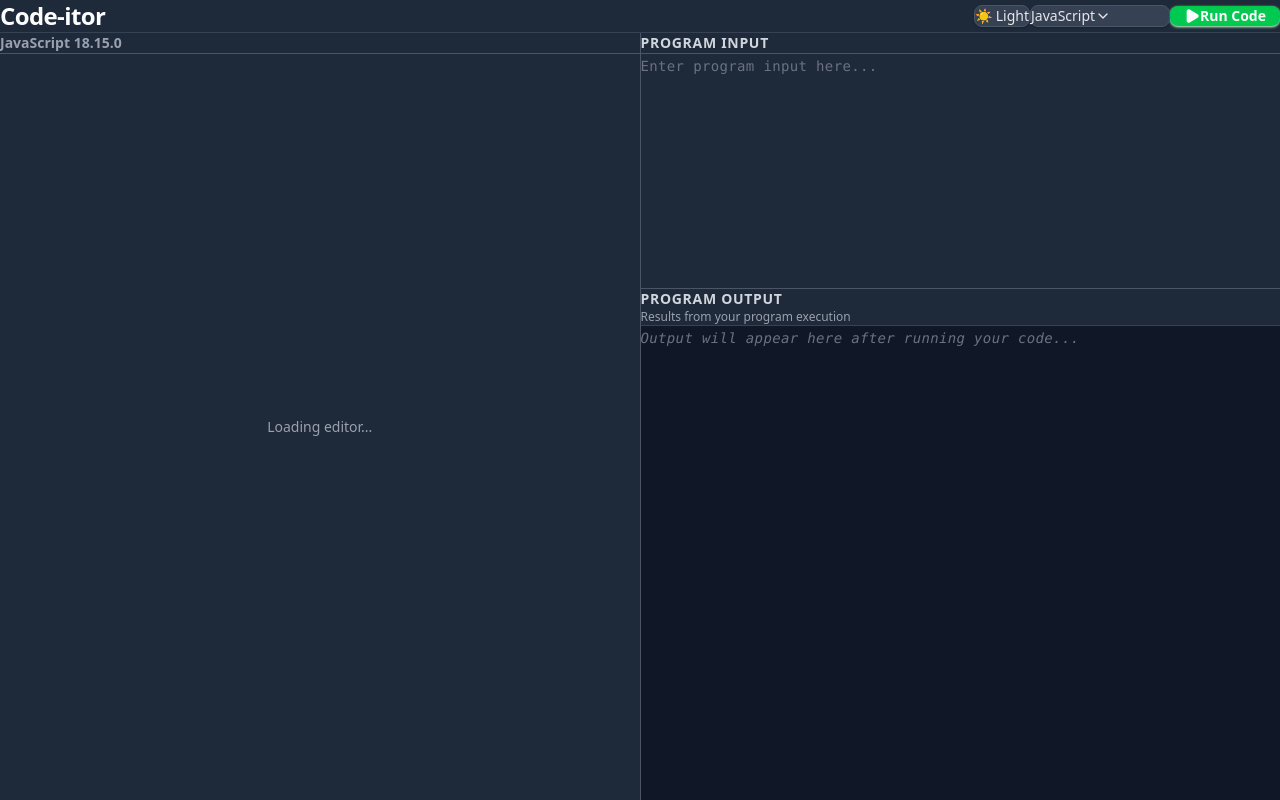
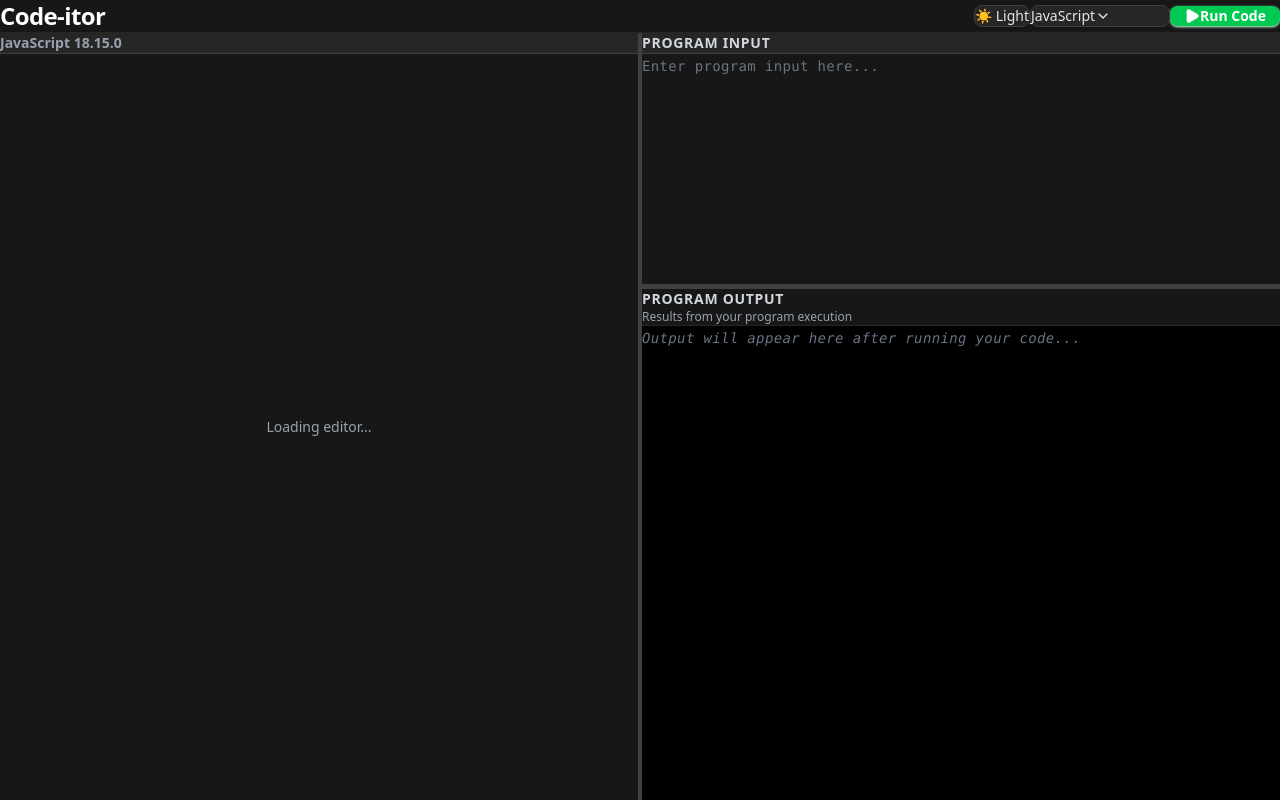
Before and after one commit to TheInfernitex/compiler, a Next.js app: page / in a window 1280 px wide. Built offline with nearby package versions, Linux system fonts and the light colour scheme.

Commit message:
update dark mode colors

```diff
--- a/src/app/page.tsx
+++ b/src/app/page.tsx
@@ -1,6 +1,6 @@
 "use client";
 
-import { useState, useRef, useEffect } from "react";
+import { useState, useRef, useEffect, useCallback } from "react";
 import { Play, Square, ChevronDown } from "lucide-react";
 
 const LANGUAGES = [
@@ -104,9 +104,17 @@ export default function CodeEditor() {
   const [isDarkMode, setIsDarkMode] = useState(true);
   const [isClient, setIsClient] = useState(false);
   const [isMonacoLoaded, setIsMonacoLoaded] = useState(false);
+
+  // Draggable panes state
+  const [leftPaneWidth, setLeftPaneWidth] = useState(50); // percentage
+  const [rightPaneInputHeight, setRightPaneInputHeight] = useState(33); // percentage of right pane
+  const [isDraggingVertical, setIsDraggingVertical] = useState(false);
+  const [isDraggingHorizontal, setIsDraggingHorizontal] = useState(false);
+
   const codeEditorRef = useRef<HTMLDivElement>(null);
   const monacoEditorRef = useRef<MonacoEditor | null>(null);
   const inputTextareaRef = useRef<HTMLTextAreaElement>(null);
+  const containerRef = useRef<HTMLDivElement>(null);
 
   // Handle client-side hydration and Monaco loading
   useEffect(() => {
@@ -195,6 +203,78 @@ export default function CodeEditor() {
     }
   }, [selectedLanguage, code]);
 
+  // Vertical drag handling (between left and right panes)
+  const handleVerticalMouseDown = useCallback((e: React.MouseEvent) => {
+    e.preventDefault();
+    setIsDraggingVertical(true);
+  }, []);
+
+  const handleVerticalMouseMove = useCallback(
+    (e: MouseEvent) => {
+      if (!isDraggingVertical || !containerRef.current) return;
+
+      const rect = containerRef.current.getBoundingClientRect();
+      const newLeftWidth = ((e.clientX - rect.left) / rect.width) * 100;
+      setLeftPaneWidth(Math.max(20, Math.min(80, newLeftWidth)));
+    },
+    [isDraggingVertical],
+  );
+
+  const handleVerticalMouseUp = useCallback(() => {
+    setIsDraggingVertical(false);
+  }, []);
+
+  // Horizontal drag handling (between input and output in right pane)
+  const handleHorizontalMouseDown = useCallback((e: React.MouseEvent) => {
+    e.preventDefault();
+    setIsDraggingHorizontal(true);
+  }, []);
+
+  const handleHorizontalMouseMove = useCallback(
+    (e: MouseEvent) => {
+      if (!isDraggingHorizontal || !containerRef.current) return;
+
+      const rect = containerRef.current.getBoundingClientRect();
+      const headerHeight = 72; // Approximate header height
+      const rightPaneTop = rect.top + headerHeight;
+      const rightPaneHeight = rect.height - headerHeight;
+      const newInputHeight =
+        ((e.clientY - rightPaneTop) / rightPaneHeight) * 100;
+      setRightPaneInputHeight(Math.max(20, Math.min(80, newInputHeight)));
+    },
+    [isDraggingHorizontal],
+  );
+
+  const handleHorizontalMouseUp = useCallback(() => {
+    setIsDraggingHorizontal(false);
+  }, []);
+
+  // Mouse event listeners
+  useEffect(() => {
+    if (isDraggingVertical) {
+      document.addEventListener("mousemove", handleVerticalMouseMove);
+      document.addEventListener("mouseup", handleVerticalMouseUp);
+    }
+    if (isDraggingHorizontal) {
+      document.addEventListener("mousemove", handleHorizontalMouseMove);
+      document.addEventListener("mouseup", handleHorizontalMouseUp);
+    }
+
+    return () => {
+      document.removeEventListener("mousemove", handleVerticalMouseMove);
+      document.removeEventListener("mouseup", handleVerticalMouseUp);
+      document.removeEventListener("mousemove", handleHorizontalMouseMove);
+      document.removeEventListener("mouseup", handleHorizontalMouseUp);
+    };
+  }, [
+    isDraggingVertical,
+    isDraggingHorizontal,
+    handleVerticalMouseMove,
+    handleVerticalMouseUp,
+    handleHorizontalMouseMove,
+    handleHorizontalMouseUp,
+  ]);
+
   const handleLanguageChange = (language: (typeof LANGUAGES)[0]) => {
     setSelectedLanguage(language);
     setCode(DEFAULT_CODE[language.id as keyof typeof DEFAULT_CODE] || "");
@@ -259,11 +339,12 @@ export default function CodeEditor() {
 
   return (
     <div
-      className={`h-screen flex flex-col ${isDarkMode ? "bg-gray-900" : "bg-gray-50"} font-sans`}
+      ref={containerRef}
+      className={`h-screen flex flex-col ${isDarkMode ? "bg-black" : "bg-gray-50"} font-sans select-none`}
     >
       {/* Header */}
       <header
-        className={`border-b px-6 py-4 ${isDarkMode ? "bg-gray-800 border-gray-700" : "bg-white border-gray-200"} shadow-sm`}
+        className={`border-b px-6 py-4 ${isDarkMode ? "bg-neutral-900 border-neutral-800" : "bg-white border-gray-200"} shadow-sm`}
       >
         <div className="flex items-center justify-between max-w-full">
           <div className="flex items-center space-x-3">
@@ -280,7 +361,7 @@ export default function CodeEditor() {
               onClick={toggleTheme}
               className={`px-4 py-2 rounded-lg transition-all duration-200 font-medium text-sm shadow-sm ${
                 isDarkMode
-                  ? "bg-gray-700 hover:bg-gray-600 text-gray-200 border border-gray-600"
+                  ? "bg-neutral-800 hover:bg-neutral-700 text-gray-200 border border-neutral-700"
                   : "bg-gray-100 hover:bg-gray-200 text-gray-700 border border-gray-300"
               }`}
             >
@@ -293,7 +374,7 @@ export default function CodeEditor() {
                 onClick={() => setIsDropdownOpen(!isDropdownOpen)}
                 className={`flex items-center space-x-3 px-4 py-2 rounded-lg transition-all duration-200 font-medium text-sm shadow-sm min-w-[140px] ${
                   isDarkMode
-                    ? "bg-gray-700 hover:bg-gray-600 text-gray-200 border border-gray-600"
+                    ? "bg-neutral-800 hover:bg-neutral-700 text-gray-200 border border-neutral-700"
                     : "bg-white hover:bg-gray-50 text-gray-700 border border-gray-300"
                 }`}
               >
@@ -307,7 +388,7 @@ export default function CodeEditor() {
                 <div
                   className={`absolute top-full mt-2 right-0 border rounded-lg shadow-xl py-2 min-w-[200px] z-20 ${
                     isDarkMode
-                      ? "bg-gray-800 border-gray-600"
+                      ? "bg-neutral-900 border-neutral-700"
                       : "bg-white border-gray-200"
                   }`}
                 >
@@ -321,7 +402,7 @@ export default function CodeEditor() {
                             ? "bg-blue-900 text-blue-200"
                             : "bg-blue-50 text-blue-700"
                           : isDarkMode
-                            ? "text-gray-300 hover:bg-gray-700"
+                            ? "text-gray-300 hover:bg-neutral-800"
                             : "text-gray-700 hover:bg-gray-50"
                       }`}
                     >
@@ -367,16 +448,15 @@ export default function CodeEditor() {
       <div className="flex-1 flex min-h-0">
         {/* Left Pane - Code Editor */}
         <div
-          className={`flex-1 flex flex-col border-r transition-colors duration-300 ${
-            isDarkMode
-              ? "bg-gray-800 border-gray-600"
-              : "bg-white border-gray-200"
+          className={`flex flex-col transition-colors duration-300 ${
+            isDarkMode ? "bg-neutral-900" : "bg-white"
           }`}
+          style={{ width: `${leftPaneWidth}%` }}
         >
           <div
             className={`px-4 py-3 border-b transition-colors duration-300 ${
               isDarkMode
-                ? "bg-gray-750 border-gray-600"
+                ? "bg-neutral-800 border-neutral-700"
                 : "bg-gray-50 border-gray-200"
             }`}
           >
@@ -405,20 +485,32 @@ export default function CodeEditor() {
           </div>
         </div>
 
+        {/* Vertical Resizer */}
+        <div
+          className={`w-1 cursor-col-resize transition-colors duration-200 hover:bg-blue-500 ${
+            isDarkMode ? "bg-neutral-700" : "bg-gray-300"
+          } ${isDraggingVertical ? "bg-blue-500" : ""}`}
+          onMouseDown={handleVerticalMouseDown}
+        />
+
         {/* Right Pane - Output and Input */}
-        <div className="flex-1 flex flex-col min-h-0">
+        <div
+          className="flex flex-col min-h-0"
+          style={{ width: `${100 - leftPaneWidth}%` }}
+        >
           {/* Input Section */}
           <div
-            className={`h-1/3 border-b flex flex-col transition-colors duration-300 ${
+            className={`flex flex-col border-b transition-colors duration-300 ${
               isDarkMode
-                ? "bg-gray-800 border-gray-600"
+                ? "bg-neutral-900 border-neutral-700"
                 : "bg-white border-gray-200"
             }`}
+            style={{ height: `${rightPaneInputHeight}%` }}
           >
             <div
               className={`px-4 py-3 border-b transition-colors duration-300 ${
                 isDarkMode
-                  ? "bg-gray-750 border-gray-600"
+                  ? "bg-neutral-800 border-neutral-700"
                   : "bg-gray-50 border-gray-200"
               }`}
             >
@@ -451,16 +543,25 @@ export default function CodeEditor() {
             </div>
           </div>
 
+          {/* Horizontal Resizer */}
+          <div
+            className={`h-1 cursor-row-resize transition-colors duration-200 hover:bg-blue-500 ${
+              isDarkMode ? "bg-neutral-700" : "bg-gray-300"
+            } ${isDraggingHorizontal ? "bg-blue-500" : ""}`}
+            onMouseDown={handleHorizontalMouseDown}
+          />
+
           {/* Output Section */}
           <div
-            className={`flex-1 flex flex-col transition-colors duration-300 ${
-              isDarkMode ? "bg-gray-900" : "bg-gray-50"
+            className={`flex flex-col transition-colors duration-300 ${
+              isDarkMode ? "bg-black" : "bg-gray-50"
             }`}
+            style={{ height: `${100 - rightPaneInputHeight}%` }}
           >
             <div
               className={`px-4 py-3 border-b transition-colors duration-300 ${
                 isDarkMode
-                  ? "bg-gray-800 border-gray-700"
+                  ? "bg-neutral-900 border-neutral-800"
                   : "bg-gray-100 border-gray-200"
               }`}
             >
```
